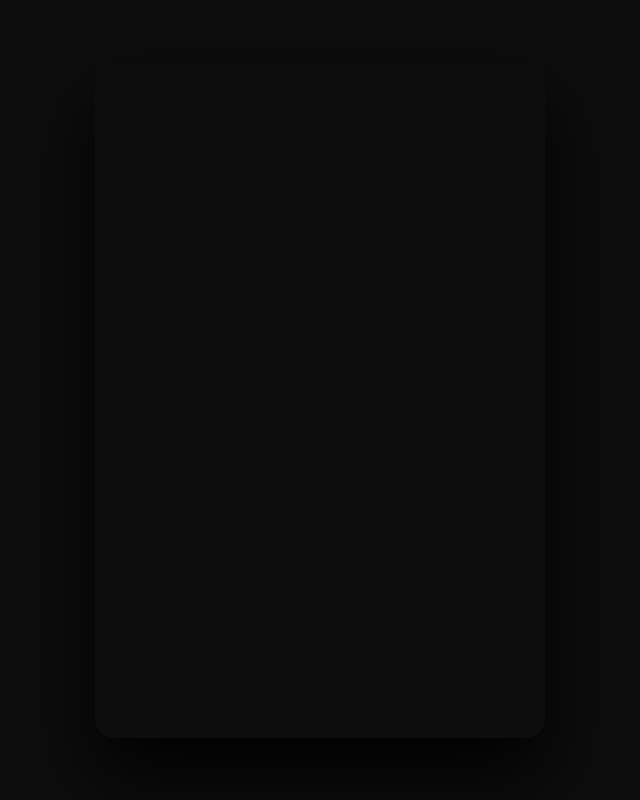
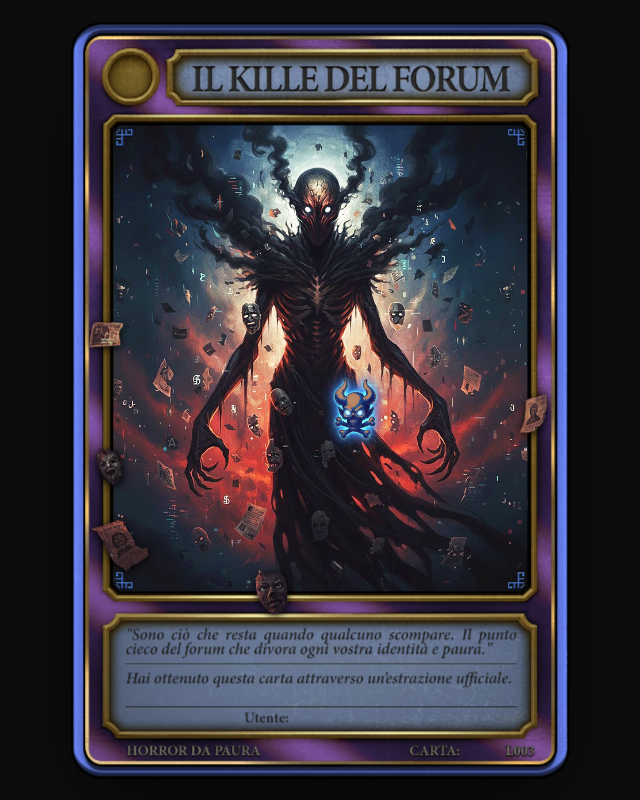
Before and after one commit to LionBlack88/3D-Trading-Card-Legendary, a plain HTML site: page index_L003.html in a window 1280 px wide. Shown: the whole page, without its empty margins (320-960 px from the left). Drawn offline with Linux system fonts and the light colour scheme.

Commit message:
Update index_L003.html

```diff
--- a/index_L003.html
+++ b/index_L003.html
@@ -57,11 +57,11 @@
             overflow: hidden;
             z-index: 1;
         }
-        #background-image { background-image: url('IMG/L003 1 Base.png'); }
+        #background-image { background-image: url('IMG_L003/L003 1 Base.png'); }
 
         /* 2. Cornice */
         #layout-frame {
-            background-image: url('IMG/L003 2 livello.png');
+            background-image: url('IMG_L003/L003 2 livello.png');
             z-index: 2;
         }
 
@@ -75,7 +75,7 @@
         }
 
         #character-layer {
-            background-image: url('IMG/L003 3 livello.png');
+            background-image: url('IMG_L003/L003 3 livello.png');
             width: 450px;
             height: 675px;
             top: 50%;
@@ -84,7 +84,7 @@
 
         /* 4. Effetti */
         #effects-layer {
-            background-image: url('IMG/L003 4 livello.png');
+            background-image: url('IMG_L003/L003 4 livello.png');
             z-index: 4;
         }
 
```
